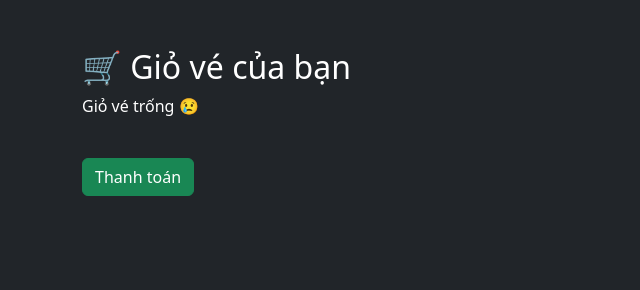
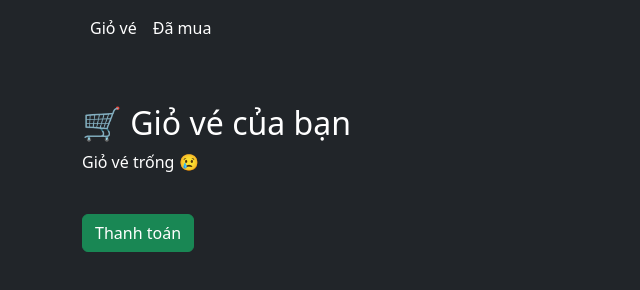
Before and after one commit to syhuyit/CineGo, a website: page pages/cart.html in a window 1280 px wide. Shown: the whole page, without its empty margins (0-640 px from the left). Drawn offline with nearby package versions, Linux system fonts and the light colour scheme.

Commit message:
add purchased page

```diff
--- a/pages/cart.html
+++ b/pages/cart.html
@@ -11,6 +11,21 @@
     <title>Document</title>
   </head>
   <body class="bg-dark">
+    <nav class="navbar navbar-expand-lg">
+      <div class="container">
+        <div class="collapse navbar-collapse">
+          <ul class="navbar-nav me-auto text-center">
+            <li class="nav-item">
+              <a class="nav-link text-white" href="./cart.html">Giỏ vé</a>
+            </li>
+            <li class="nav-item">
+              <a class="nav-link text-white" href="./purchased.html">Đã mua</a>
+            </li>
+          </ul>
+        </div>
+      </div>
+    </nav>
+
     <div class="container mt-5 text-white">
       <h2>🛒 Giỏ vé của bạn</h2>
 
```
Also changed, not shown: pages/purchased.html (added).
